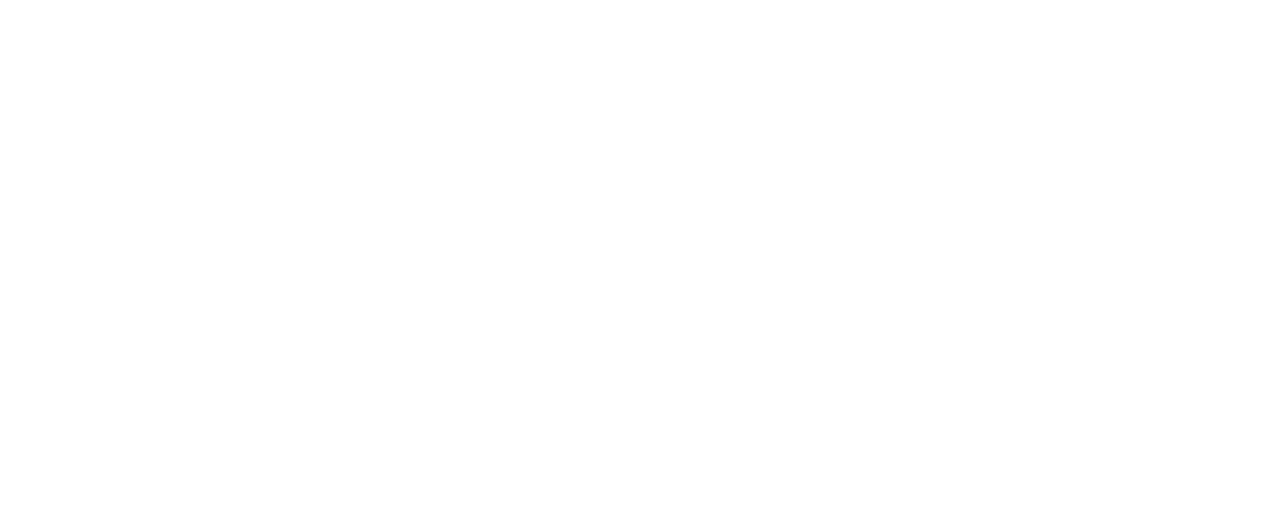
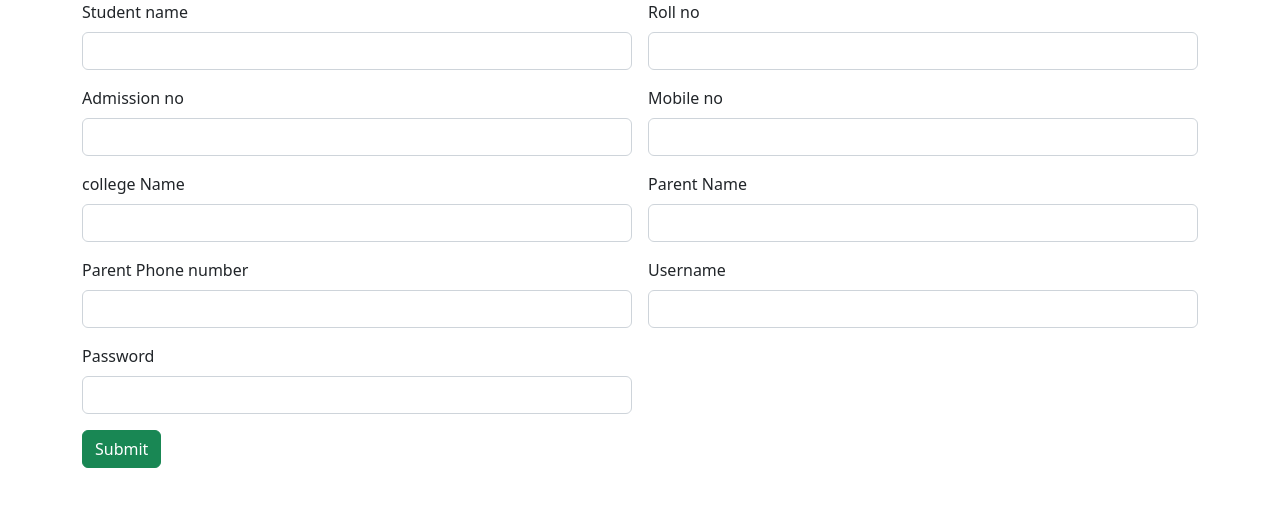
Before and after one commit to Amirthamlalas/studentAngular, an Angular app: page / in a window 1280 px wide. Shown: the top 506 px of the page. Built offline with nearby package versions, Linux system fonts and the light colour scheme.

Commit message:
first commit

```diff
--- a/src/app/app.component.html
+++ b/src/app/app.component.html
@@ -1,3 +1,3 @@
 
-
+<app-student-entry></app-student-entry>
 <router-outlet></router-outlet>
--- a/src/app/app.module.ts
+++ b/src/app/app.module.ts
@@ -3,10 +3,12 @@
 
 import { AppRoutingModule } from './app-routing.module';
 import { AppComponent } from './app.component';
+import { StudentEntryComponent } from './student-entry/student-entry.component';
 
 @NgModule({
   declarations: [
-    AppComponent
+    AppComponent,
+    StudentEntryComponent
   ],
   imports: [
     BrowserModule,
--- /dev/null
+++ b/src/app/student-entry/student-entry.component.html
@@ -0,0 +1,49 @@
+<div class="container">
+    <div class="row">
+        <div class="col col-12 col-sm-12 col-md-12 col-lg-12 col-xl-12 col-xxl-12">
+            <div class="row g-3">
+
+                <div class="col col-12 col-sm-12 col-md-6 col-lg-6 col-xl-6 col-xxl-6">
+                    <label for="" class="form-label">Student name</label>
+                    <input type="text" class="form-control">
+                </div>
+                <div class="col col-12 col-sm-12 col-md-6 col-lg-6 col-xl-6 col-xxl-6">
+                    <label for="" class="form-label">Roll no</label>
+                    <input type="text" class="form-control">
+                </div>
+                <div class="col col-12 col-sm-12 col-md-6 col-lg-6 col-xl-6 col-xxl-6">
+                    <label for="" class="form-label">Admission no</label>
+                    <input type="text" class="form-control">
+                </div>
+                <div class="col col-12 col-sm-12 col-md-6 col-lg-6 col-xl-6 col-xxl-6">
+                    <label for="" class="form-label">Mobile no</label>
+                    <input type="text" class="form-control">
+                </div>
+                <div class="col col-12 col-sm-12 col-md-6 col-lg-6 col-xl-6 col-xxl-6">
+                    <label for="" class="form-label">college Name</label>
+                    <input type="text" class="form-control">
+                </div>
+                <div class="col col-12 col-sm-12 col-md-6 col-lg-6 col-xl-6 col-xxl-6">
+                    <label for="" class="form-label">Parent Name</label>
+                    <input type="text" class="form-control">
+                </div>
+                <div class="col col-12 col-sm-12 col-md-6 col-lg-6 col-xl-6 col-xxl-6">
+                    <label for="" class="form-label">Parent Phone number</label>
+                    <input type="text" class="form-control">
+                </div>
+                <div class="col col-12 col-sm-12 col-md-6 col-lg-6 col-xl-6 col-xxl-6">
+                    <label for="" class="form-label">Username</label>
+                    <input type="text" class="form-control">
+                </div>
+                <div class="col col-12 col-sm-12 col-md-6 col-lg-6 col-xl-6 col-xxl-6">
+                    <label for="" class="form-label">Password</label>
+                    <input type="password" class="form-control">
+                </div>
+                <div class="col col-12 col-sm-12 col-md-12 col-lg-12 col-xl-12 col-xxl-12">
+
+                    <button class="btn btn-success">Submit</button>
+                </div>
+            </div>
+        </div>
+    </div>
+</div>
--- a/src/index.html
+++ b/src/index.html
@@ -6,8 +6,12 @@
   <base href="/">
   <meta name="viewport" content="width=device-width, initial-scale=1">
   <link rel="icon" type="image/x-icon" href="favicon.ico">
+  <!-- CSS only -->
+<link href="https://cdn.jsdelivr.net/npm/bootstrap@5.2.3/dist/css/bootstrap.min.css" rel="stylesheet" integrity="sha384-rbsA2VBKQhggwzxH7pPCaAqO46MgnOM80zW1RWuH61DGLwZJEdK2Kadq2F9CUG65" crossorigin="anonymous">
 </head>
 <body>
   <app-root></app-root>
+  <!-- JavaScript Bundle with Popper -->
+<script src="https://cdn.jsdelivr.net/npm/bootstrap@5.2.3/dist/js/bootstrap.bundle.min.js" integrity="sha384-kenU1KFdBIe4zVF0s0G1M5b4hcpxyD9F7jL+jjXkk+Q2h455rYXK/7HAuoJl+0I4" crossorigin="anonymous"></script>
 </body>
 </html>
```
Also changed, not shown: src/app/student-entry/student-entry.component.ts (added, +10 -0 lines), src/app/student-entry/student-entry.component.css (added).
